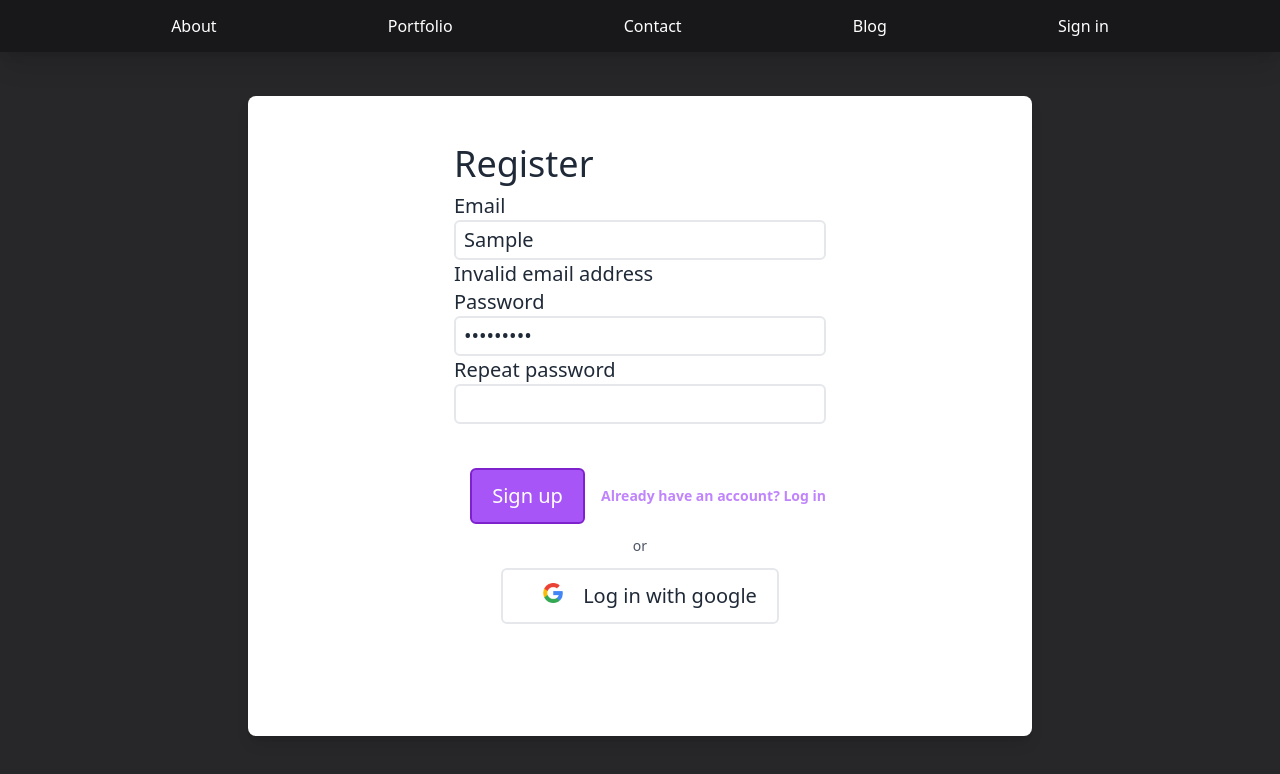
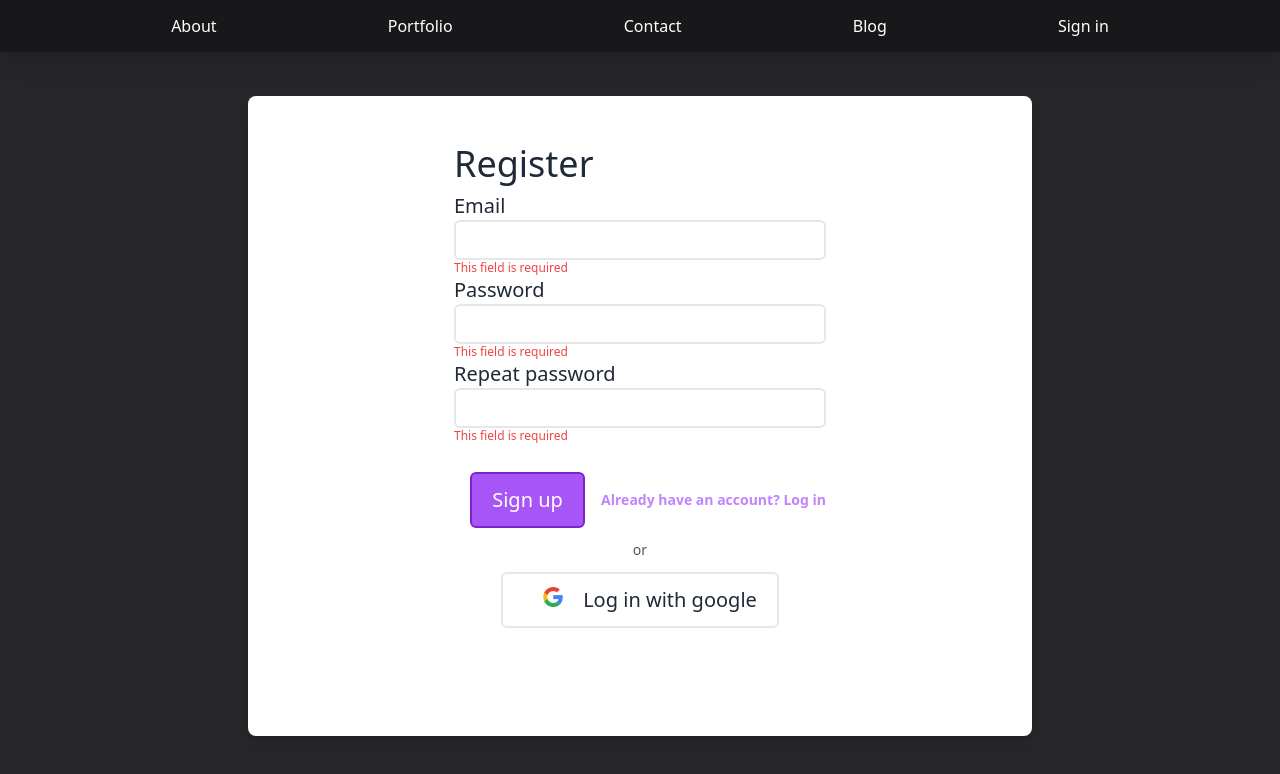
Before and after one commit to h8moss/next-js-portfolio, a Next.js app: page /signin in a window 1280 px wide. Both pictures are taken after typing "Sample", "Sample123" into the empty fields and a click on the button "Don't have an account? Create one". Shown: the top 774 px of the page. Built offline with nearby package versions, Linux system fonts and the light colour scheme; no server answers.

Commit message:
refactored form to use multiple components

```diff
--- /dev/null
+++ b/domain/signin/Password2/index.jsx
@@ -0,0 +1,22 @@
+import { ErrorMessage, Field } from "formik";
+import { motion } from "framer-motion";
+
+const Password2 = ({ className }) => {
+    return (
+        <motion.div className='flex flex-col overflow-clip'
+            initial={{ height: 0 }}
+            exit={{ height: 0 }}
+            animate={{ height: '100px' }}
+        >
+            <label htmlFor="password2" >Repeat password</label>
+            <Field name="password2" type='password' />
+            <ErrorMessage
+                name="password2"
+                component={'p'}
+                className={className}
+            />
+        </motion.div>
+    );
+}
+
+export default Password2;
--- /dev/null
+++ b/domain/signin/SubmitDiv/index.jsx
@@ -0,0 +1,52 @@
+import Image from 'next/image';
+
+import SigninButton from "../Button";
+import style from './style.module.css';
+
+const SubmitDiv = ({ submitForm, isRegistering, toggleIsRegistering, googleLogin }) => {
+    return (
+        <>
+            <div className="flex flex-row">
+                <SigninButton
+                    className={style.loginButton}
+                    onClick={() => submitForm()}
+                    type='submit'
+                >
+                    {isRegistering
+                        ? 'Sign up'
+                        : 'Log in'
+                    }
+                </SigninButton>
+                <button
+                    className={style.createAccount}
+                    onClick={toggleIsRegistering}
+                >
+                    {
+                        isRegistering
+                            ? "Already have an account? Log in"
+                            : "Don't have an account? Create one"
+                    }
+
+                </button>
+            </div>
+            <p className="text-center text-gray-600 text-sm">or</p>
+            <SigninButton
+                className={style.loginWithGoogle}
+                onClick={googleLogin}
+            >
+                <div className="my-auto mx-5">
+                    <Image src='/social_icons/google.png'
+                        alt='google log-in'
+                        width={20}
+                        height={20}
+                        layout='fixed'
+                    />
+                </div>
+                Log in with google
+            </SigninButton>
+        </>
+
+    );
+}
+
+export default SubmitDiv;
--- /dev/null
+++ b/domain/signin/SubmitDiv/style.module.css
@@ -0,0 +1,11 @@
+.loginButton {
+  @apply bg-purple-500 border-purple-700 text-white;
+}
+
+.createAccount {
+  @apply text-sm text-purple-400 hover:text-purple-600 my-auto font-bold;
+}
+
+.loginWithGoogle {
+  @apply flex flex-row;
+}
--- a/domain/signin/types/index.ts
+++ b/domain/signin/types/index.ts
@@ -2,5 +2,4 @@ export type SigninBody = {
   mail: string;
   password: string;
   password2: string;
-  isRegistering: boolean;
 };
--- a/pages/signin.jsx
+++ b/pages/signin.jsx
@@ -1,17 +1,18 @@
 import { ErrorMessage, Field, Form, Formik } from "formik";
 import { AnimatePresence } from "framer-motion";
 import { motion } from "framer-motion";
-import Image from 'next/image';
 import { useRouter } from 'next/router'
-import { useState } from "react";
+import { useEffect, useState } from "react";
 
 import Card from '../components/Card';
 import NavBar from "../components/NavBar";
 import ScreenDiv from "../components/ScreenDiv";
-import SigninButton from "../domain/signin/Button";
-import SigninTitle from "../domain/signin/Title";
+import Toast from "../components/Toast";
 import send from '../domain/signin/api/send';
 import validate from '../domain/signin/api/validate';
+import Password2 from "../domain/signin/Password2";
+import SubmitDiv from "../domain/signin/SubmitDiv";
+import SigninTitle from "../domain/signin/Title";
 import useAuth from "../hooks/useAuth";
 import useUser from "../hooks/useUser";
 import style from '../styles/Login.module.css';
@@ -31,6 +32,14 @@ function Login() {
         router.push({ pathname: nextPage });
     }
 
+    const [showErrorToast, setShowErrorToast] = useState(false);
+
+    useEffect(() => {
+        let time = setTimeout(() => {
+            if (showErrorToast) setShowErrorToast(false);
+        }, 5000);
+        return () => clearTimeout(time)
+    }, [showErrorToast])
 
     const googleLogin = async () => {
         try {
@@ -41,12 +50,16 @@ function Login() {
     }
 
     let [nextRoute, setNextRoute] = useState(router.pathname);
-
     let shouldStay = nextRoute === router.pathname;
-
 
     return (
         <>
+            <Toast
+                className='bg-red-500'
+                message={`Something went wrong, ${isRegistering ? 'please try again later' : 'make sure your username and password are correct'}`}
+                show={showErrorToast && shouldStay}
+                onDismiss={() => setShowErrorToast(false)}
+            />
             <NavBar
                 onClick={(route) => setNextRoute(route)}
             />
@@ -57,71 +70,48 @@ function Login() {
                     {shouldStay &&
                         <Card>
                             <Formik
-
                                 initialValues={{
                                     mail: '',
                                     password: '',
                                     password2: '',
-                                    isRegistering: isRegistering,
                                 }}
-                                validate={validate}
-                                onSubmit={(values, formik) => send(values, auth, formik)}
+                                validate={(values) => validate(values, isRegistering)}
+                                onSubmit={(values, formik) =>
+                                    send(values, auth, isRegistering, formik, () => setShowErrorToast(true))
+                                }
                             >
-                                {() => (
+                                {({ submitForm, isSubmitting, resetForm }) => (
                                     <Form className={style.form}>
                                         <SigninTitle>
                                             {isRegistering ? 'Register' : 'Log in'}
                                         </SigninTitle>
+
                                         <label htmlFor="mail" >Email</label>
                                         <Field name="mail" type='mail' />
-                                        <ErrorMessage name="mail" component={'p'} />
+                                        <ErrorMessage name="mail" component={'p'} className={style.error} />
+
                                         <label htmlFor="password" >Password</label>
                                         <Field name="password" type='password' />
-                                        <ErrorMessage name="password" component={'p'} />
+                                        <ErrorMessage name="password" component={'p'} className={style.error} />
+
                                         <AnimatePresence>
                                             {isRegistering &&
-                                                <motion.div className='flex flex-col overflow-clip'
-                                                    initial={{ height: 0 }}
-                                                    exit={{ height: 0 }}
-                                                    animate={{ height: '100px' }}
-                                                >
-                                                    <label htmlFor="password" >Repeat password</label>
-                                                    <Field name="password2" type='password' />
-                                                    <ErrorMessage name="password2" component={'p'} />
-                                                </motion.div>
-                                            }
+                                                <Password2
+                                                    className={style.error}
+                                                />}
                                         </AnimatePresence>
 
-                                        <div className="flex flex-row">
-                                            <SigninButton className={style.loginButton}>
-                                                {isRegistering
-                                                    ? 'Sign up'
-                                                    : 'Log in'
-                                                }
-                                            </SigninButton>
-                                            <button
-                                                className={style.createAccount}
-                                                onClick={() => setIsRegistering(!isRegistering)}
-                                            >
-                                                {
-                                                    isRegistering
-                                                        ? "Already have an account? Log in"
-                                                        : "Don't have an account? Create one"
-                                                }
-
-                                            </button>
-                                        </div>
-                                        <p className="text-center text-gray-600 text-sm">or</p>
-                                        <SigninButton className={style.loginWithGoogle} onClick={googleLogin}>
-                                            <div className="my-auto mx-5">
-                                                <Image src='/social_icons/google.png' alt=''
-                                                    width={20}
-                                                    height={20}
-                                                    layout='fixed'
-                                                />
-                                            </div>
-                                            Log in with google
-                                        </SigninButton>
+                                        {!isSubmitting &&
+                                            <SubmitDiv
+                                                googleLogin={googleLogin}
+                                                isRegistering={isRegistering}
+                                                submitForm={submitForm}
+                                                toggleIsRegistering={() => {
+                                                    setIsRegistering(!isRegistering)
+                                                    resetForm();
+                                                }}
+                                            />
+                                        }
                                     </Form>
                                 )}
                             </Formik>
--- a/styles/Login.module.css
+++ b/styles/Login.module.css
@@ -6,18 +6,6 @@
   @apply rounded-md p-1 px-2 border-2;
 }
 
-.form .loginButton {
-  @apply bg-purple-500 border-purple-700 text-white;
-}
-
-.form .createAccount {
-  @apply text-sm text-purple-400 hover:text-purple-600 my-auto font-bold;
-}
-
-.form .loginWithGoogle {
-  @apply flex flex-row;
-}
-
-.form .error p {
+p.error {
   @apply text-xs text-red-500;
 }
```
